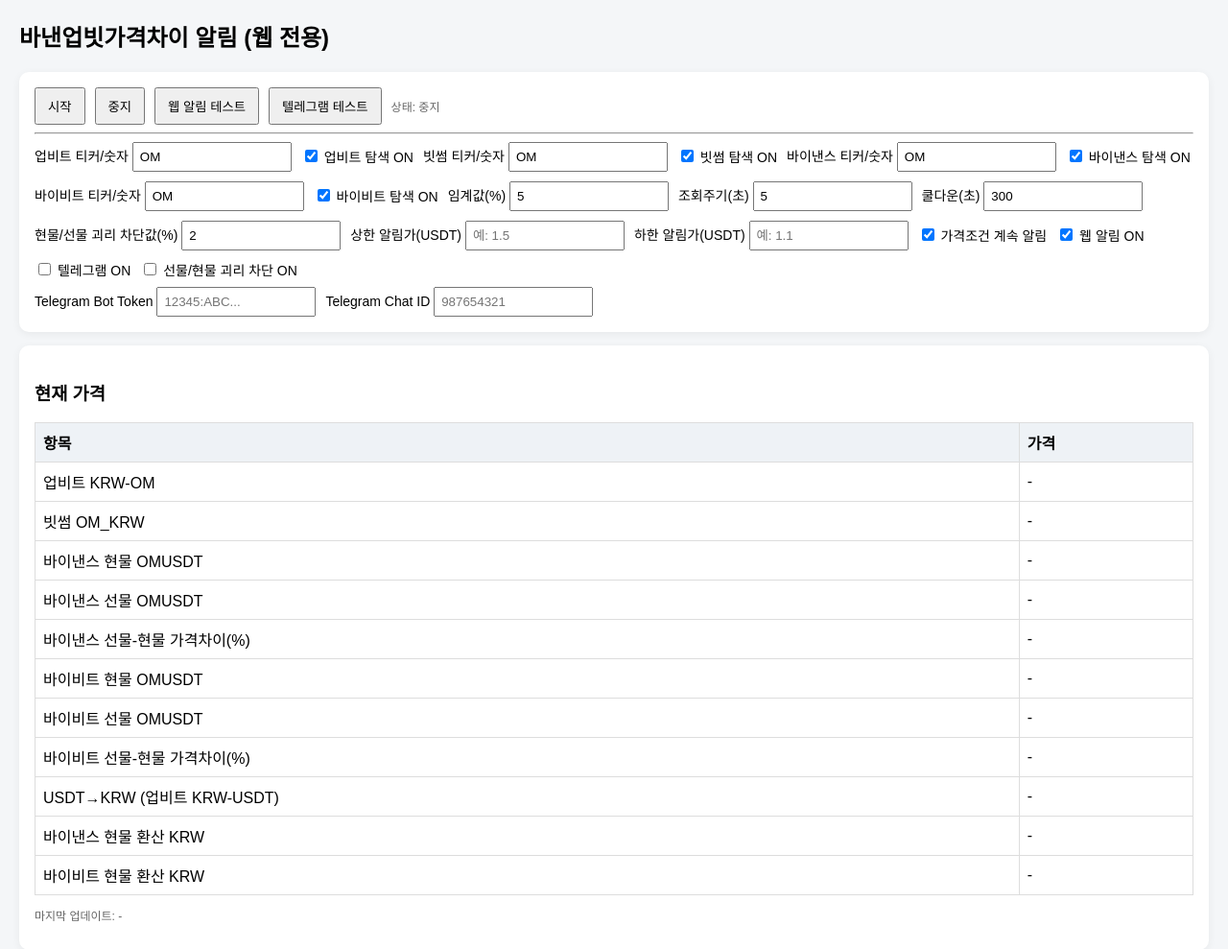
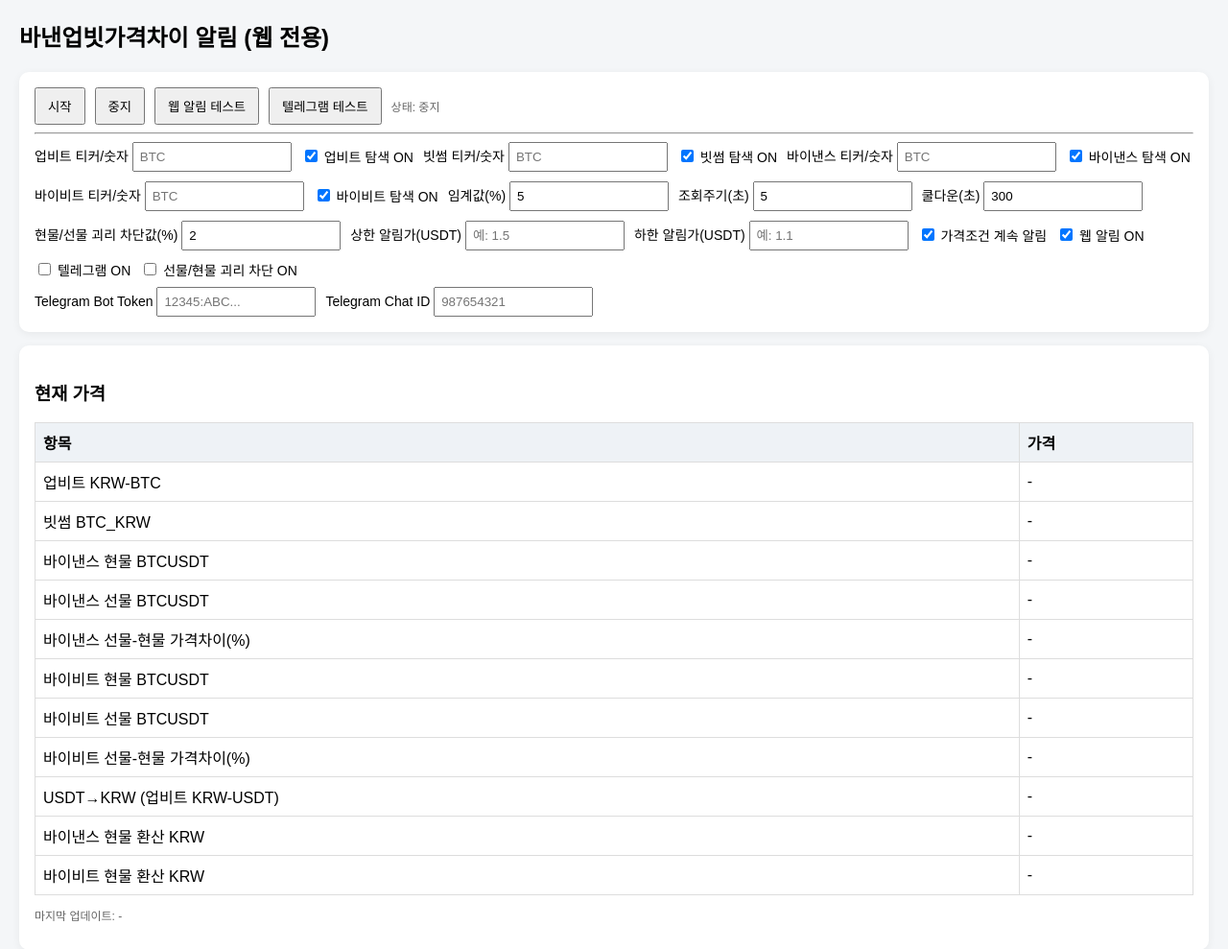
Before and after one commit to rta12309/-, a Python web app: template templates/index.html in a window 1280 px wide. Shown: the top 989 px of the page at 96% size. Run offline with Jinja, Linux system fonts and the light colour scheme; the template is opened without the code that fills it, so the values that code supplies are empty.

Commit message:
Support futures-only listing alerts and BTC placeholders

```diff
--- a/templates/index.html
+++ b/templates/index.html
@@ -35,13 +35,13 @@
     </div>
     <hr />
     <div class="row">
-      <label>업비트 티커/숫자 <input id="tickerUpbit" type="text" value="OM"></label>
+      <label>업비트 티커/숫자 <input id="tickerUpbit" type="text" value="" placeholder="BTC"></label>
       <label><input id="enableUpbit" type="checkbox" checked> 업비트 탐색 ON</label>
-      <label>빗썸 티커/숫자 <input id="tickerBithumb" type="text" value="OM"></label>
+      <label>빗썸 티커/숫자 <input id="tickerBithumb" type="text" value="" placeholder="BTC"></label>
       <label><input id="enableBithumb" type="checkbox" checked> 빗썸 탐색 ON</label>
-      <label>바이낸스 티커/숫자 <input id="tickerBinance" type="text" value="OM"></label>
+      <label>바이낸스 티커/숫자 <input id="tickerBinance" type="text" value="" placeholder="BTC"></label>
       <label><input id="enableBinance" type="checkbox" checked> 바이낸스 탐색 ON</label>
-      <label>바이비트 티커/숫자 <input id="tickerBybit" type="text" value="OM"></label>
+      <label>바이비트 티커/숫자 <input id="tickerBybit" type="text" value="" placeholder="BTC"></label>
       <label><input id="enableBybit" type="checkbox" checked> 바이비트 탐색 ON</label>
       <label>임계값(%) <input id="threshold" type="number" step="0.1" value="5"></label>
       <label>조회주기(초) <input id="interval" type="number" min="3" value="5"></label>
@@ -66,13 +66,13 @@
     <table>
       <thead><tr><th>항목</th><th>가격</th></tr></thead>
       <tbody>
-        <tr><td>업비트 KRW-<span class="tickerUpbitText">OM</span></td><td id="pUpbit">-</td></tr>
-        <tr><td>빗썸 <span class="tickerBithumbText">OM</span>_KRW</td><td id="pBithumb">-</td></tr>
-        <tr><td>바이낸스 현물 <span class="tickerBinanceText">OM</span>USDT</td><td id="pBinanceSpotUsdt">-</td></tr>
-        <tr><td>바이낸스 선물 <span class="tickerBinanceText">OM</span>USDT</td><td id="pBinanceFuturesUsdt">-</td></tr>
+        <tr><td>업비트 KRW-<span class="tickerUpbitText">BTC</span></td><td id="pUpbit">-</td></tr>
+        <tr><td>빗썸 <span class="tickerBithumbText">BTC</span>_KRW</td><td id="pBithumb">-</td></tr>
+        <tr><td>바이낸스 현물 <span class="tickerBinanceText">BTC</span>USDT</td><td id="pBinanceSpotUsdt">-</td></tr>
+        <tr><td>바이낸스 선물 <span class="tickerBinanceText">BTC</span>USDT</td><td id="pBinanceFuturesUsdt">-</td></tr>
         <tr><td>바이낸스 선물-현물 가격차이(%)</td><td id="pBinanceGap">-</td></tr>
-        <tr><td>바이비트 현물 <span class="tickerBybitText">OM</span>USDT</td><td id="pBybitSpotUsdt">-</td></tr>
-        <tr><td>바이비트 선물 <span class="tickerBybitText">OM</span>USDT</td><td id="pBybitFuturesUsdt">-</td></tr>
+        <tr><td>바이비트 현물 <span class="tickerBybitText">BTC</span>USDT</td><td id="pBybitSpotUsdt">-</td></tr>
+        <tr><td>바이비트 선물 <span class="tickerBybitText">BTC</span>USDT</td><td id="pBybitFuturesUsdt">-</td></tr>
         <tr><td>바이비트 선물-현물 가격차이(%)</td><td id="pBybitGap">-</td></tr>
         <tr><td>USDT→KRW (업비트 KRW-USDT)</td><td id="pUsdtKrw">-</td></tr>
         <tr><td>바이낸스 현물 환산 KRW</td><td id="pBinanceSpotKrw">-</td></tr>
@@ -162,10 +162,10 @@
 
     function currentSymbols() {
       return {
-        upbit: (document.getElementById('tickerUpbit').value || 'OM').trim().toUpperCase(),
-        bithumb: (document.getElementById('tickerBithumb').value || 'OM').trim().toUpperCase(),
-        binance: (document.getElementById('tickerBinance').value || 'OM').trim().toUpperCase(),
-        bybit: (document.getElementById('tickerBybit').value || 'OM').trim().toUpperCase(),
+        upbit: (document.getElementById('tickerUpbit').value || 'BTC').trim().toUpperCase(),
+        bithumb: (document.getElementById('tickerBithumb').value || 'BTC').trim().toUpperCase(),
+        binance: (document.getElementById('tickerBinance').value || 'BTC').trim().toUpperCase(),
+        bybit: (document.getElementById('tickerBybit').value || 'BTC').trim().toUpperCase(),
       };
     }
 
@@ -328,10 +328,12 @@
         const repeatPriceAlert = document.getElementById('repeatPriceAlert').checked;
 
         const p = await getPrices(symbols, enabled);
-        const binanceSpotKrw = (p.binanceSpotUsdt !== null && p.usdtKrw !== null) ? p.binanceSpotUsdt * p.usdtKrw : null;
-        const bybitSpotKrw = (p.bybitSpotUsdt !== null && p.usdtKrw !== null) ? p.bybitSpotUsdt * p.usdtKrw : null;
         const binanceGap = (p.binanceSpotUsdt !== null && p.binanceFuturesUsdt !== null) ? diffPercent(p.binanceSpotUsdt, p.binanceFuturesUsdt) : null;
         const bybitGap = (p.bybitSpotUsdt !== null && p.bybitFuturesUsdt !== null) ? diffPercent(p.bybitSpotUsdt, p.bybitFuturesUsdt) : null;
+        const effectiveBinanceUsdt = p.binanceSpotUsdt !== null ? p.binanceSpotUsdt : p.binanceFuturesUsdt;
+        const effectiveBybitUsdt = p.bybitSpotUsdt !== null ? p.bybitSpotUsdt : p.bybitFuturesUsdt;
+        const binanceSpotKrw = (effectiveBinanceUsdt !== null && p.usdtKrw !== null) ? effectiveBinanceUsdt * p.usdtKrw : null;
+        const bybitSpotKrw = (effectiveBybitUsdt !== null && p.usdtKrw !== null) ? effectiveBybitUsdt * p.usdtKrw : null;
 
         document.getElementById('pUpbit').textContent = p.upbitKrw !== null ? `${num(p.upbitKrw)} KRW` : '-';
         document.getElementById('pBithumb').textContent = p.bithumbKrw !== null ? `${num(p.bithumbKrw)} KRW` : '-';
@@ -377,7 +379,7 @@
         const triggered = Object.entries(diffs).filter(([,v]) => v !== null && v >= threshold).map(([pair,diff]) => ({pair,diff}));
 
         // 특정 가격 이상/이하 경고: 대표 달러가격(바이낸스 현물, 없으면 바이비트 현물) 사용
-        const refUsdtPrice = p.binanceSpotUsdt !== null ? p.binanceSpotUsdt : p.bybitSpotUsdt;
+        const refUsdtPrice = effectiveBinanceUsdt !== null ? effectiveBinanceUsdt : effectiveBybitUsdt;
         const priceTriggered = [];
         if (refUsdtPrice !== null) {
           if (highPrice > 0 && refUsdtPrice >= highPrice) {
```
Also changed, not shown: README.md.
